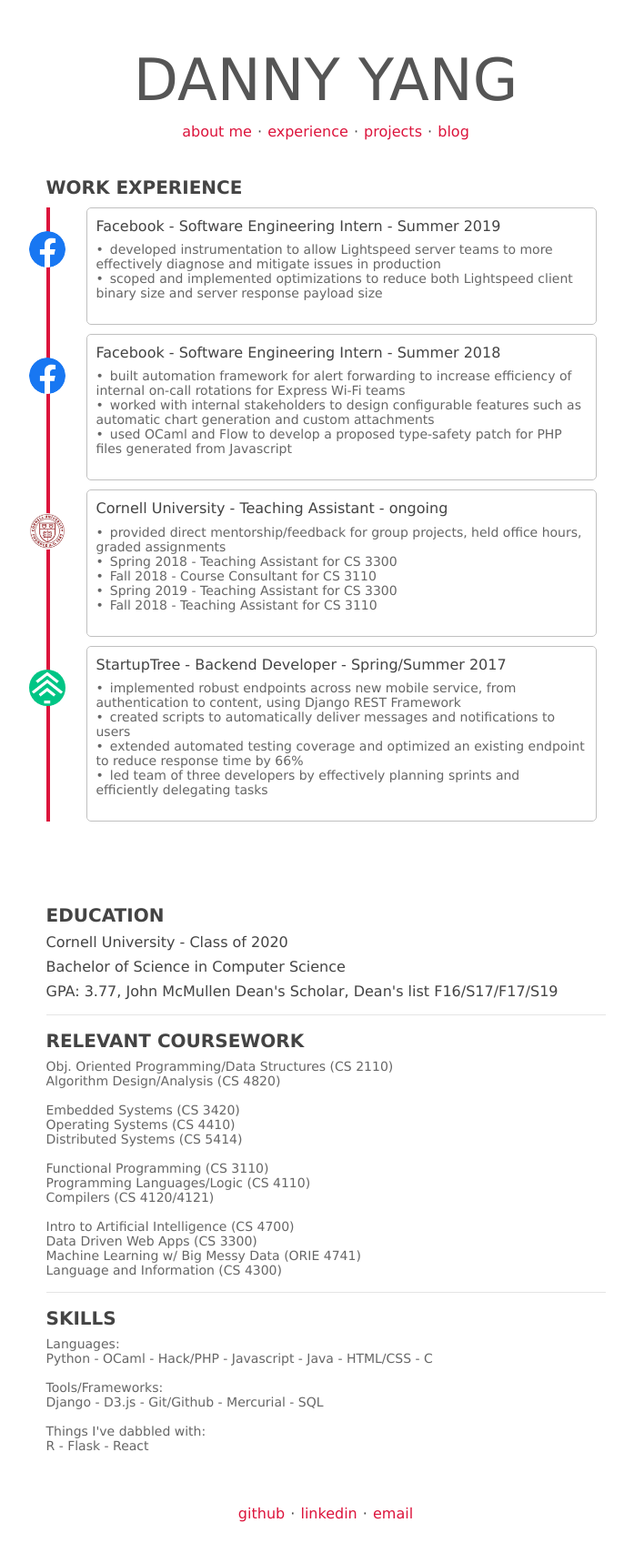
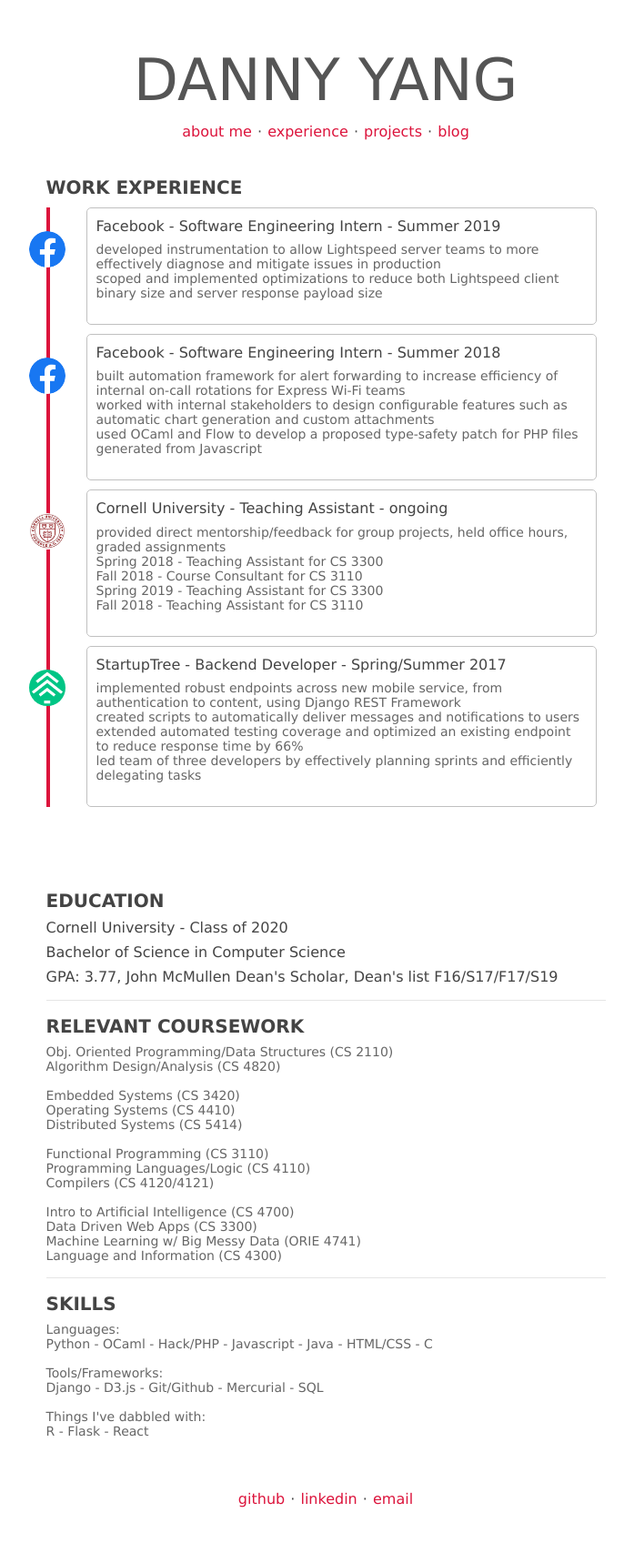
Before and after one commit to yangdanny97/yangdanny97.github.io, a Jekyll site: the page built from experience/index.html, in a window 1280 px wide. Shown: the whole page at 91% size, without its empty margins (282-979 px from the left). Built offline with Jekyll 4.4.1, drawn with Linux system fonts in a browser that asks for light colours.

Commit message:
fix bullet point style

```diff
--- a/css/style.css
+++ b/css/style.css
@@ -14,10 +14,10 @@
     list-style-type: none;
 }
 
-ul li:before {
+/* ul li:before {
     content: "•";
     margin-right: .5em;
-}
+} */
 
 .row {
     margin-top: 25px;
```
